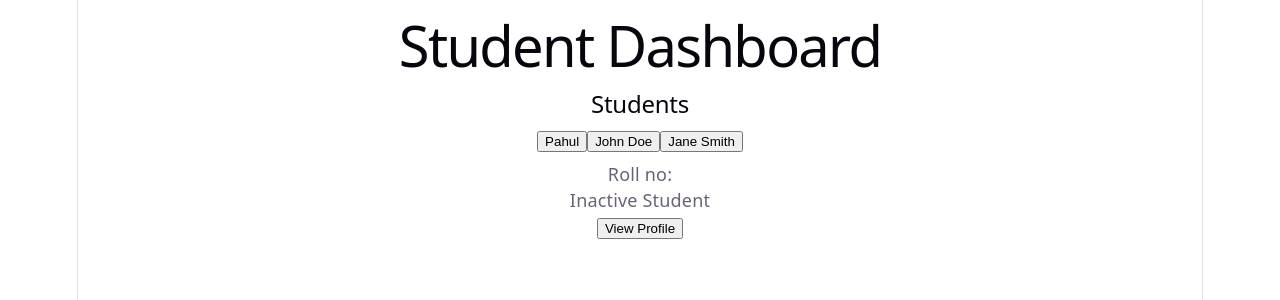
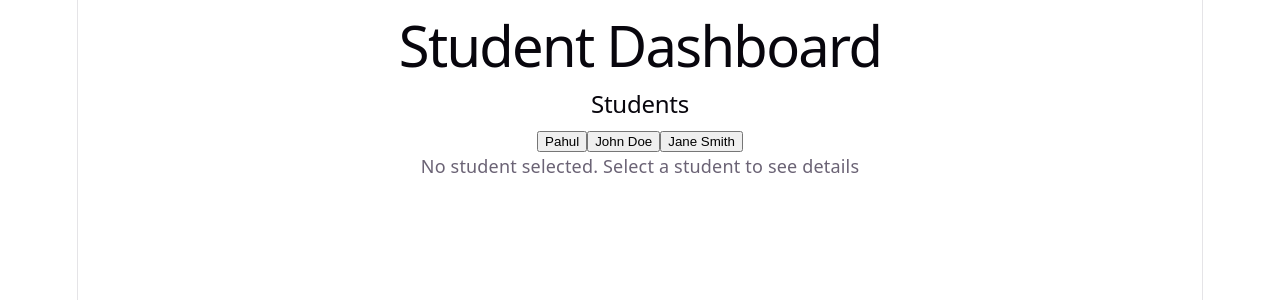
Before and after one commit to pahulmeet-singh/INT252, a React (Vite) app in the folder reactet/: page / in a window 1280 px wide. Shown: the top 300 px of the page. Built offline with nearby package versions, Linux system fonts and the light colour scheme.

Commit message:
studentcard->studentdetails

```diff
--- a/reactet/src/App.jsx
+++ b/reactet/src/App.jsx
@@ -213,6 +213,7 @@
 import {useState} from 'react';
 import StudentList from './components/StudentList';
 import StudentCard from './components/StudentCard';
+import StudentDetails from './components/StudentDetails';
 function App() {
   const students=[
     {
@@ -243,7 +244,7 @@ function App() {
         students={students}
         onSelectStudent={setSelectedStudent}
       />
-      <StudentCard student={selectedStudent} />
+      <StudentDetails student={selectedStudent} />
     </div>
   )
 }
```
